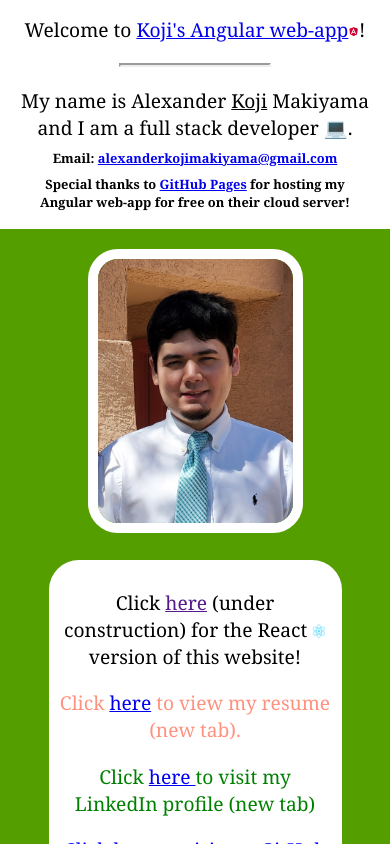
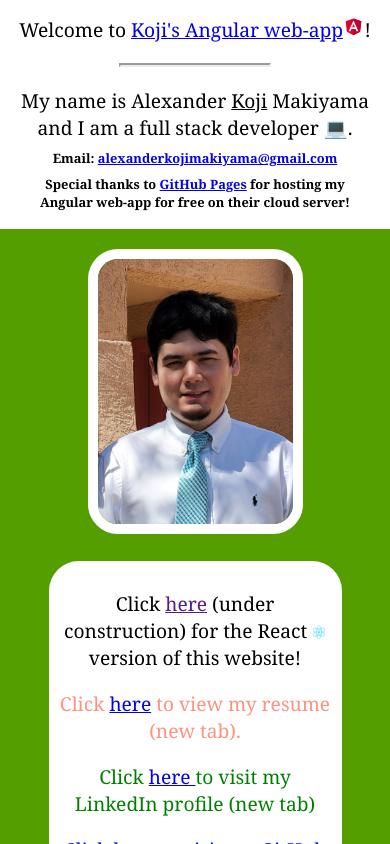
Before and after one commit to Koji-Makiyama/Koji-Makiyama.github.io, an Angular app: page / in a window 390 px wide. Shown: the top 844 px of the page. Built offline with nearby package versions, Linux system fonts and the light colour scheme.

Commit message:
Updated header img to be responsive to mobile devices

```diff
--- a/src/app/header/header.component.scss
+++ b/src/app/header/header.component.scss
@@ -32,6 +32,14 @@ h6 {
     background-color: white;
 }
 
-.angular-react-logo {
-    width: 3%;
+@media screen and (min-width: 1023px) {
+    .angular-react-logo {
+        width: 3%;
+    }
 }
+
+@media screen and (max-width: 1023px) {
+    .angular-react-logo {
+        width: 6%;
+    }
+}
```
